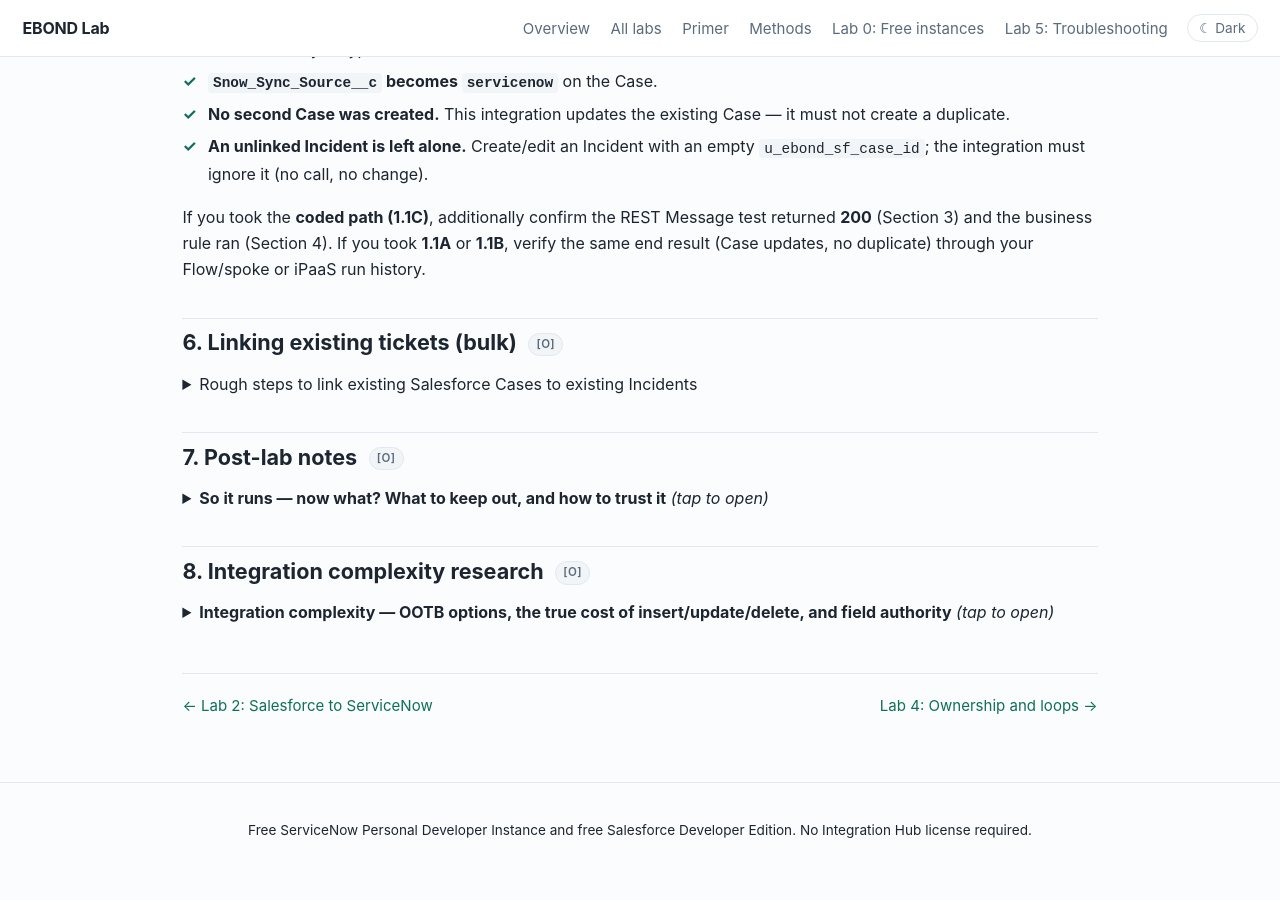
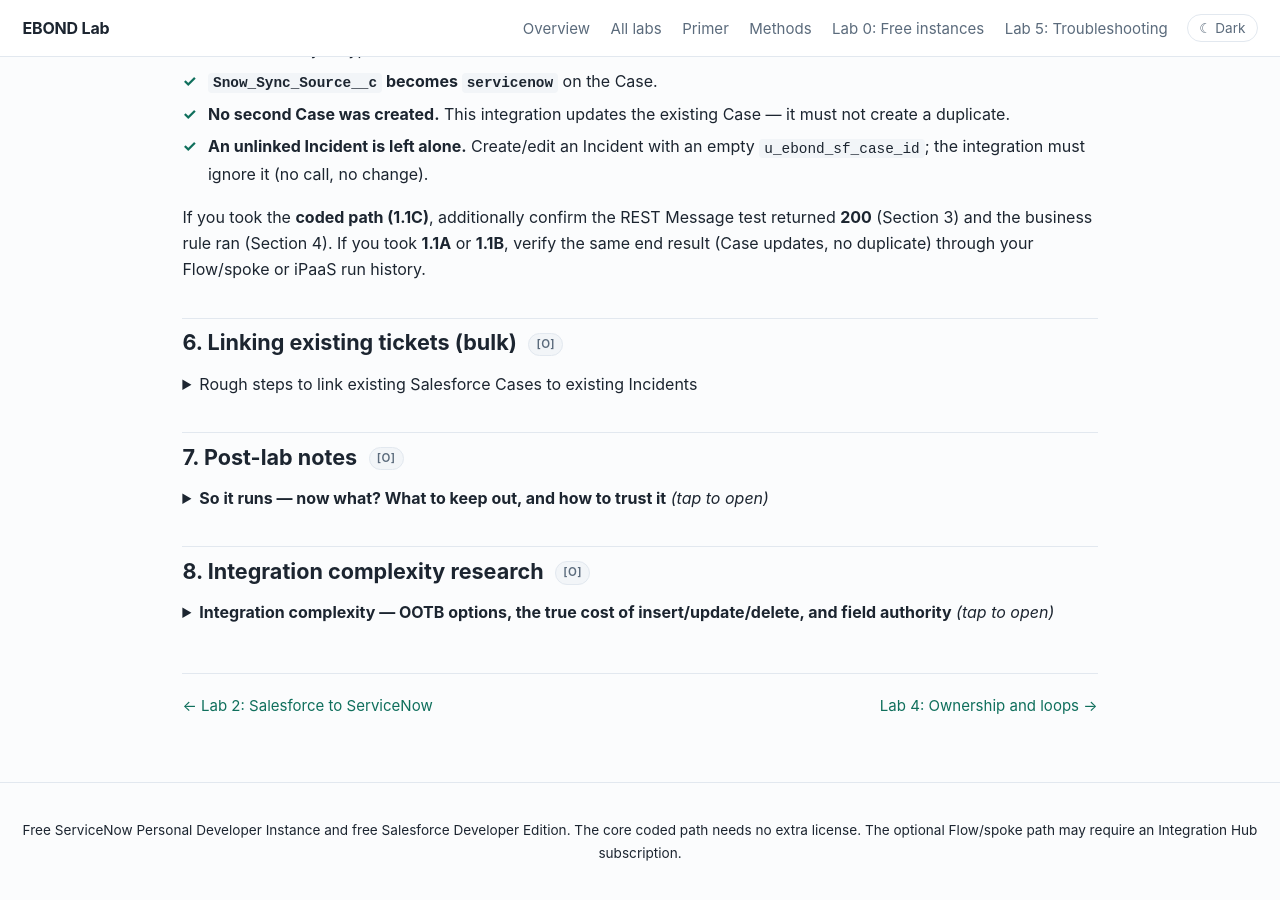
Before and after one commit to eltonaguiar/EBOND_ServiceNowSalesforce, a Jekyll site: the page built from site/labs/03-snow-to-salesforce.md, in a window 1280 px wide and 900 px high, scrolled down 4577 px. Built offline with Jekyll 4.4.1, drawn with Linux system fonts in a browser that asks for light colours; before the commit the page ends 5455 px from its top, so only the background shows below that.

Commit message:
Fix 1.1A Case matching logic; add IntegrationHub licensing caveat for spoke path (prod review)

```diff
--- a/site/_layouts/default.html
+++ b/site/_layouts/default.html
@@ -43,7 +43,7 @@
   {% endif %}
 </main>
 <footer>
-  <p>Free ServiceNow Personal Developer Instance and free Salesforce Developer Edition. No Integration Hub license required.</p>
+  <p>Free ServiceNow Personal Developer Instance and free Salesforce Developer Edition. The core coded path needs no extra license. The optional Flow/spoke path may require an Integration Hub subscription.</p>
 </footer>
 <script src="{{ '/assets/js/theme.js' | relative_url }}"></script>
 </body>
--- a/site/labs/03-snow-to-salesforce.md
+++ b/site/labs/03-snow-to-salesforce.md
@@ -78,7 +78,7 @@ permalink: /labs/03-snow-to-salesforce/
 <h4>The best pick for maintainability, by situation</h4>
 <ul>
 <li><strong>Small team, no advanced developers, few fields, one direction → choose 1.1B</strong> (iPaaS). The vendor maintains the connector; a business analyst can map fields in a UI; upgrades and auth are handled for you. Best long-term maintainability with the least specialized skill. Cost is the factor to weigh.</li>
-<li><strong>You have ServiceNow admins (not developers) and want the integration to live inside ServiceNow → choose 1.1A</strong> (Flow + Salesforce spoke). No custom code to review, deploy, or version; the Flow is the artifact. Great when you want the logic close to the source of the trigger and you already pay for IntegrationHub spokes.</li>
+<li><strong>You have ServiceNow admins (not developers) and want the integration to live inside ServiceNow → choose 1.1A</strong> (Flow + Salesforce spoke). No custom code to review, deploy, or version; the Flow is the artifact. Great when you want the logic close to the source of the trigger and you already pay for IntegrationHub — but note IntegrationHub is a paid subscription and may not be on a free PDI, so on a free instance the coded path (1.1C) is the reliable choice.</li>
 <li><strong>You need very specific, complex, or unusual behavior — custom fields per source, conditional logic, retries, transformations, multiple directions, audit hooks → choose 1.1C</strong> (coded). Code is the most flexible and the only option that fully controls bytes on the wire. It demands real developers to maintain, and it is the hardest to hand off. This is the right choice only when the other two cannot express the requirement.</li>
 </ul>
 
@@ -112,6 +112,7 @@ permalink: /labs/03-snow-to-salesforce/
 
 <p><strong>How to get there:</strong> in your ServiceNow instance, open the left navigation menu (the "All" menu, top-left) and choose <strong>Process Automation → Flow Designer</strong>. From the Flow Designer landing page, click <strong>New Flow</strong>. A dialog asks for a <strong>Flow name</strong> (and optionally Application/Description) — give it a name like <code>EBOND Update Case</code> and click <strong>Create</strong>. Then choose <strong>Flow for Record</strong> as the flow type.</p>
 <p><strong>Where to find it later:</strong> the navigator also has a <strong>Flow Administration</strong> section (under Process Automation) where you can manage the flow once it exists — <strong>Active Flows</strong> lists running flows and <strong>Today's Executions</strong> shows run history. You will use those in Section 5 to confirm the flow ran.</p>
+<p><strong>Licensing caveat:</strong> this path uses the Salesforce spoke, which ships with <strong>Integration Hub</strong>. Integration Hub is a paid subscription and is not reliably included on a free Personal Developer Instance (PDI). If your PDI cannot activate the spoke, use <strong>1.1C</strong> (coded), which needs no extra license. Verify the spoke is available in your instance before committing to this path.</p>
 
 <ol>
 <li><strong>Trigger.</strong> In the Flow's trigger step, set the table to <strong>Incident [incident]</strong>, the trigger to <strong>Record created or updated</strong>, and the condition (filter) to <strong><code>u_ebond_sf_case_id</code> is not empty</strong>. This means the Flow only runs for Incidents that are already linked to a Salesforce Case; unlinked ones are ignored (this is the same guard the coded rule uses).</li>
@@ -124,7 +125,7 @@ permalink: /labs/03-snow-to-salesforce/
 <li>Case <strong>Snow_Number__c</strong> ← Incident <strong>number</strong></li>
 <li>Case <strong>Snow_Sync_Source__c</strong> ← the fixed text <strong>servicenow</strong></li>
 </ul>
-The spoke matches the Case by <strong><code>Snow_Sys_Id__c</code> = Incident <code>u_ebond_sf_case_id</code></strong> — the reverse of the match key.</li>
+The spoke updates the Case that this Incident is linked to. Identify that Case by the Incident's <strong><code>u_ebond_sf_case_id</code></strong> — the Salesforce Case Id stored on the Incident. (If your spoke exposes an external-ID lookup instead, the equivalent is <code>Snow_Sys_Id__c</code> = the Incident's <code>sys_id</code>, which is what the coded path in Section 3 uses.) Do not match <code>Snow_Sys_Id__c</code> to <code>u_ebond_sf_case_id</code> — those are different identifiers.</li>
 <li><strong>Save, activate, and test.</strong> Save and activate the Flow, then edit an Incident's short description by hand (with <code>u_sync_source</code> blank or <code>servicenow</code>) and confirm the matching Case updates.</li>
 </ol>
 
```
